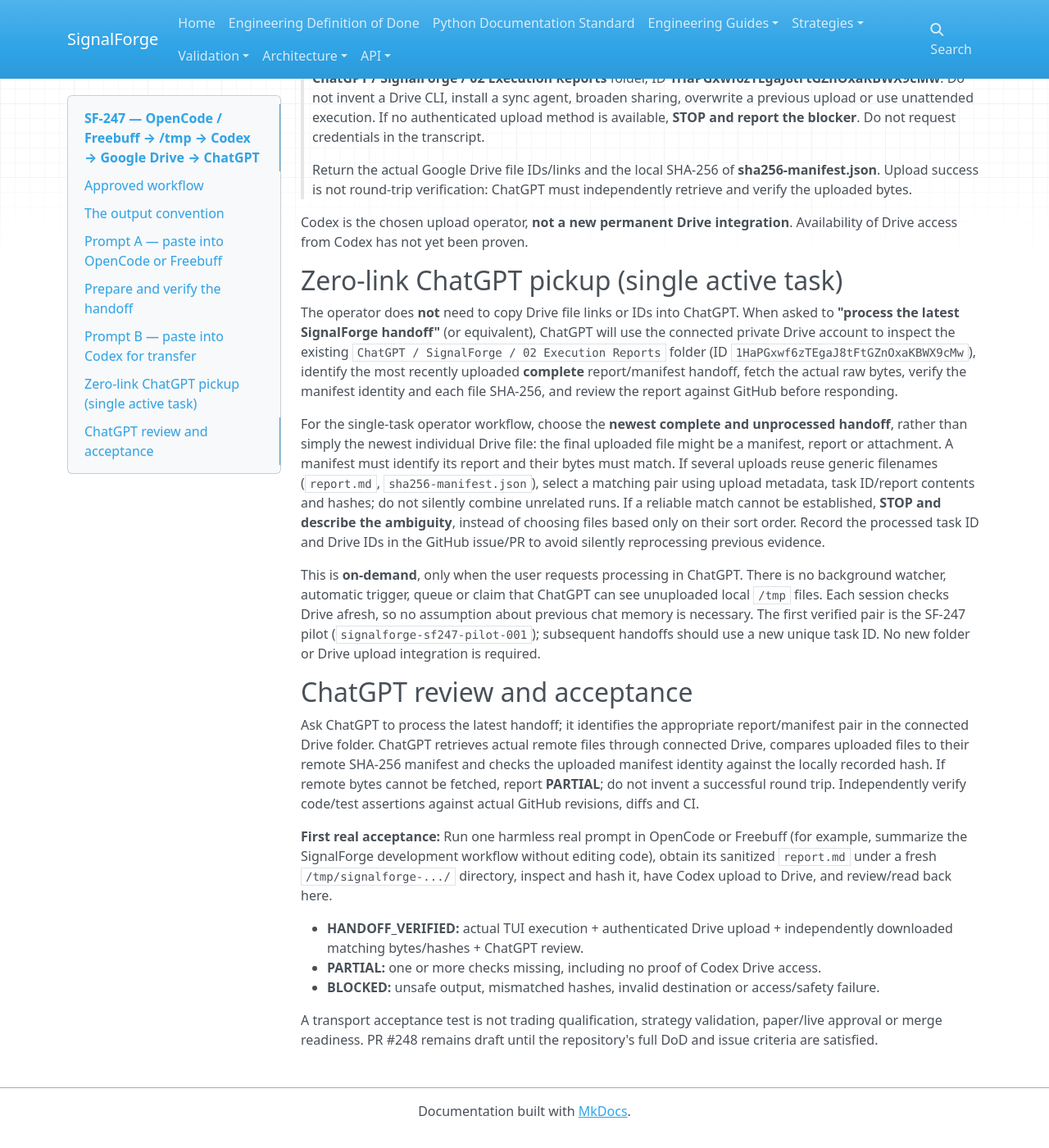
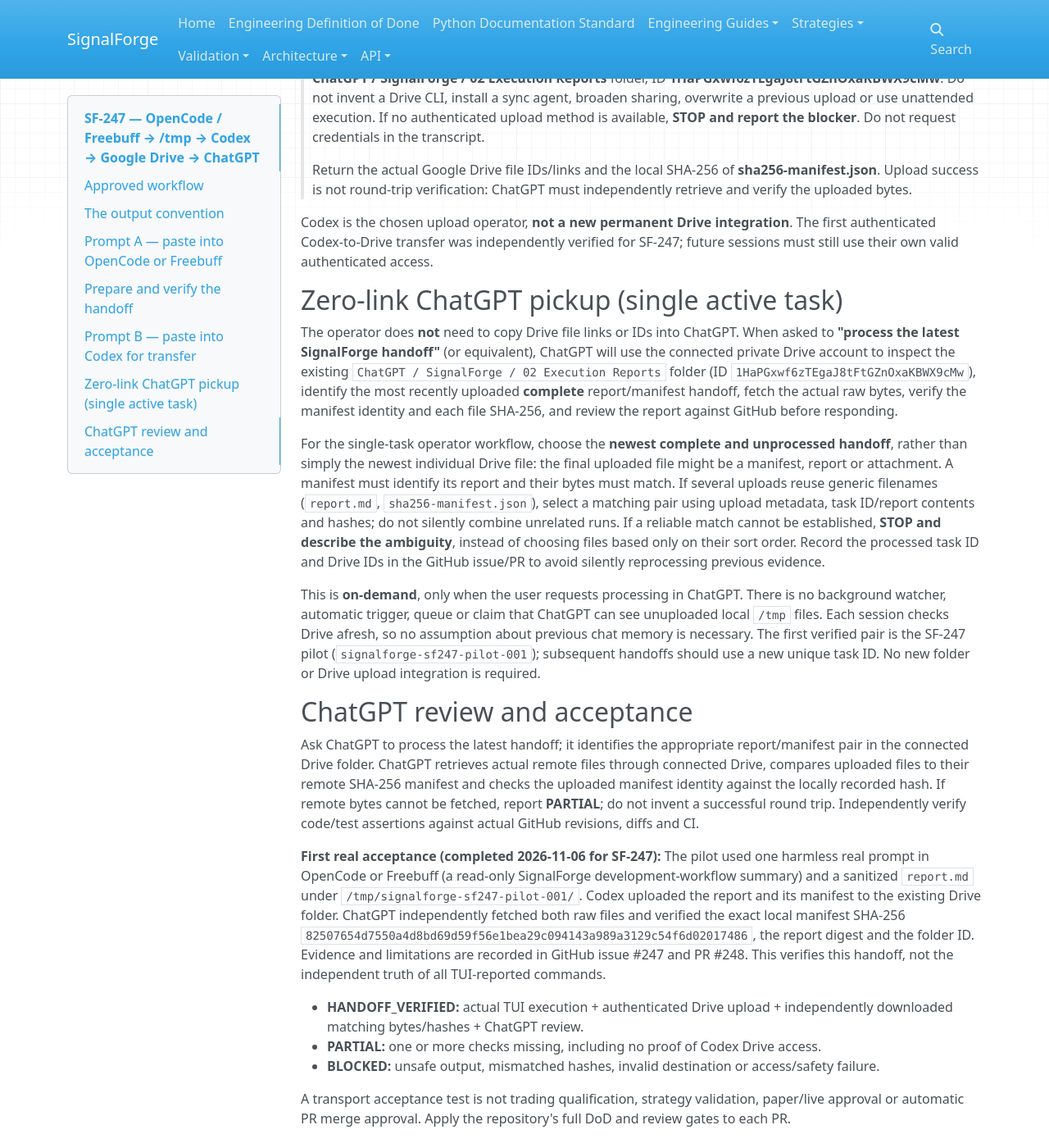
Before and after one commit to harishkamathuk/signalforge, an MkDocs documentation site: the page built from docs/operations/local-execution-handoff.md, in a window 1280 px wide and 1400 px high, scrolled down 1588 px. Shown: the whole window at 82% size. Built offline with MkDocs 1.6.1, drawn with Linux system fonts in a browser that asks for light colours; nearby versions of some CDN libraries.

Commit message:
SF-247: record verified pilot and on-demand zero-link Drive pickup

```diff
--- a/docs/operations/local-execution-handoff.md
+++ b/docs/operations/local-execution-handoff.md
@@ -43,7 +43,7 @@
 >
 > Return the actual Google Drive file IDs/links and the local SHA-256 of **sha256-manifest.json**. Upload success is not round-trip verification: ChatGPT must independently retrieve and verify the uploaded bytes.
 
-Codex is the chosen upload operator, **not a new permanent Drive integration**. Availability of Drive access from Codex has not yet been proven.
+Codex is the chosen upload operator, **not a new permanent Drive integration**. The first authenticated Codex-to-Drive transfer was independently verified for SF-247; future sessions must still use their own valid authenticated access.
 
 ## Zero-link ChatGPT pickup (single active task)
 
@@ -79,10 +79,10 @@
 
 Ask ChatGPT to process the latest handoff; it identifies the appropriate report/manifest pair in the connected Drive folder. ChatGPT retrieves actual remote files through connected Drive, compares uploaded files to their remote SHA-256 manifest and checks the uploaded manifest identity against the locally recorded hash. If remote bytes cannot be fetched, report **PARTIAL**; do not invent a successful round trip. Independently verify code/test assertions against actual GitHub revisions, diffs and CI.
 
-**First real acceptance:** Run one harmless real prompt in OpenCode or Freebuff (for example, summarize the SignalForge development workflow without editing code), obtain its sanitized `report.md` under a fresh `/tmp/signalforge-.../` directory, inspect and hash it, have Codex upload to Drive, and review/read back here.
+**First real acceptance (completed 2026-11-06 for SF-247):** The pilot used one harmless real prompt in OpenCode or Freebuff (a read-only SignalForge development-workflow summary) and a sanitized `report.md` under `/tmp/signalforge-sf247-pilot-001/`. Codex uploaded the report and its manifest to the existing Drive folder. ChatGPT independently fetched both raw files and verified the exact local manifest SHA-256 `82507654d7550a4d8bd69d59f56e1bea29c094143a989a3129c54f6d02017486`, the report digest and the folder ID. Evidence and limitations are recorded in GitHub issue #247 and PR #248. This verifies this handoff, not the independent truth of all TUI-reported commands.
 
 - **HANDOFF_VERIFIED:** actual TUI execution + authenticated Drive upload + independently downloaded matching bytes/hashes + ChatGPT review.
 - **PARTIAL:** one or more checks missing, including no proof of Codex Drive access.
 - **BLOCKED:** unsafe output, mismatched hashes, invalid destination or access/safety failure.
 
-A transport acceptance test is not trading qualification, strategy validation, paper/live approval or merge readiness. PR #248 remains draft until the repository's full DoD and issue criteria are satisfied.
+A transport acceptance test is not trading qualification, strategy validation, paper/live approval or automatic PR merge approval. Apply the repository's full DoD and review gates to each PR.
```
